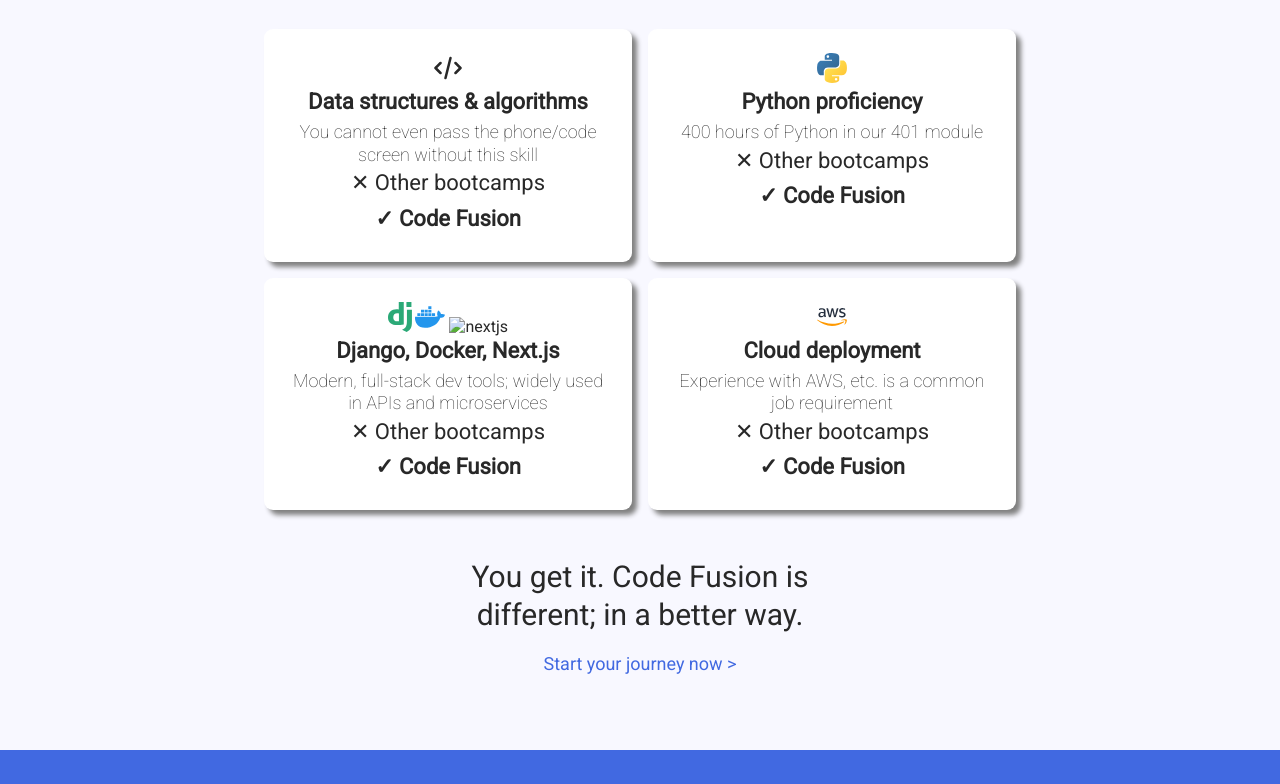
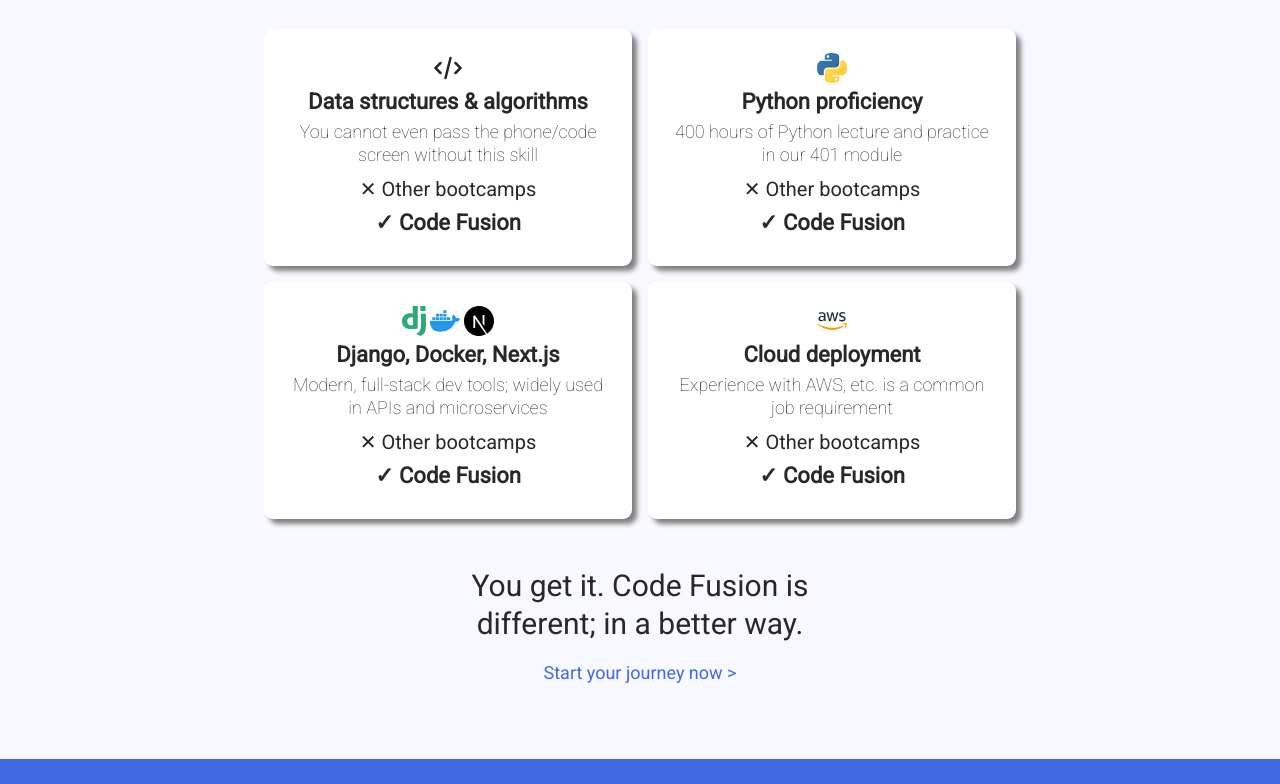
Before and after one commit to lg550055/web-engage, a plain HTML site: page index.html in a window 1280 px wide. Shown: the part 2476-3260 px from the top of the page. Drawn offline with Linux system fonts and the light colour scheme.

Commit message:
Refines style

```diff
--- a/index.html
+++ b/index.html
@@ -116,30 +116,30 @@
             </svg>
             <h3>Data structures & algorithms</h3>
             <p>You cannot even pass the phone/code screen without this skill</p>
-            <h4>&#10005; Other bootcamps</h4>
+            <h5>&#10005; Other bootcamps</h5>
             <h3>&check; Code Fusion</h3>
           </div>
           <div>
             <img src="img/svg/python-5.svg" alt="Python" title="Advanced Python"/>
             <h3>Python proficiency</h3>
-            <p>400 hours of Python in our 401 module</p>
-            <h4>&#10005; Other bootcamps</h4>
+            <p>400 hours of Python lecture and practice in our 401 module</p>
+            <h5>&#10005; Other bootcamps</h5>
             <h3>&check; Code Fusion</h3>
           </div>
           <div>
             <img src="img/svg/django.svg" alt="Django" title="Django"/>
             <img src="img/svg/docker-c.svg" alt="Docker" title="Docker"/>
-            <img src="img/svg/next-js.svg" alt="nextjs" title="Next.js"/>
+            <img src="img/svg/nextjs.svg" alt="nextjs" title="Next.js"/>
             <h3>Django, Docker, Next.js</h3>
             <p>Modern, full-stack dev tools; widely used in APIs and microservices</p>
-            <h4>&#10005; Other bootcamps</h4>
+            <h5>&#10005; Other bootcamps</h5>
             <h3>&check; Code Fusion</h3>
           </div>
           <div>
             <img src="img/svg/aws-c.svg" alt="aws" title="AWS"/>
             <h3>Cloud deployment</h3>
             <p>Experience with AWS, etc. is a common job requirement</p>
-            <h4>&#10005; Other bootcamps</h4>
+            <h5>&#10005; Other bootcamps</h5>
             <h3>&check; Code Fusion</h3>
           </div>
         </div>
--- a/istyle.css
+++ b/istyle.css
@@ -55,6 +55,7 @@ article > div > div {
   width: 320px;
   padding: 3vh;
 }
+article > div > div > p {margin-bottom: 1vh;}
 .apply {
   background-color: white;
   border-radius: 9px;
@@ -111,7 +112,7 @@ article > div > div {
 }
 .shdiv {
   max-width: min(600px, 70vw);
-  padding: 10vh 0 0 6vh;
+  padding: 10vh 0 0 6vw;
   min-height: 70vh;
   text-align: left;
   color: azure;
```
